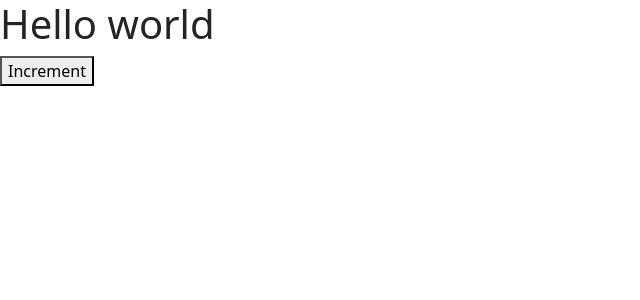
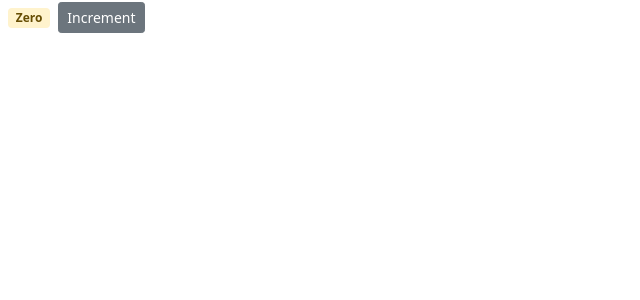
Before and after one commit to GoldenCookieGIT/Visuconomy-web, a React (Create React App) app in the folder visuconomy-web/: page / in a window 1280 px wide. Shown: the top 300 px of the page, without its empty margins (0-640 px from the left). Built offline with nearby package versions, Linux system fonts and the light colour scheme.

Commit message:
Clicker Simulator 2021

```diff
--- a/visuconomy-web/package.json
+++ b/visuconomy-web/package.json
@@ -35,5 +35,8 @@
       "last 1 firefox version",
       "last 1 safari version"
     ]
+  },
+  "devDependencies": {
+    "prettier": "^2.4.0"
   }
 }
--- a/visuconomy-web/src/components/counter.jsx
+++ b/visuconomy-web/src/components/counter.jsx
@@ -1,13 +1,41 @@
-import React, { Component } from 'react';
+import React, { Component } from "react";
 
 class Counter extends Component{
+    state = {
+        count: 0,
+    }
+
+    handleIncrement = product =>{
+        console.log(product)
+        this.setState({count: this.state.count + 1})
+    }
     render() {
         return (
             <div>
-                <h1>Hello world</h1>
-                <button>Increment</button>
+                <span
+                    className={this.getBadgeClasses()}
+                >
+                    {this.formatCount()}
+                </span>
+                <button
+                    onClick={ () => this.handleIncrement({ id: 1}) }
+                    className="btn btn-secondary btn-sm"
+                >
+                    Increment
+                </button>
             </div>
-        );
+        )
+    }
+
+    getBadgeClasses() {
+        let classes = "badge m-2 alert-";
+        classes += (this.state.count === 0) ? "warning" : "primary"
+        return classes;
+    }
+
+    formatCount() {
+        const { count } = this.state;
+        return count === 0 ? "Zero" : count;
     }
 }
 
```
Also changed, not shown: 1 other file (tests, documents, lock files or other folders).
